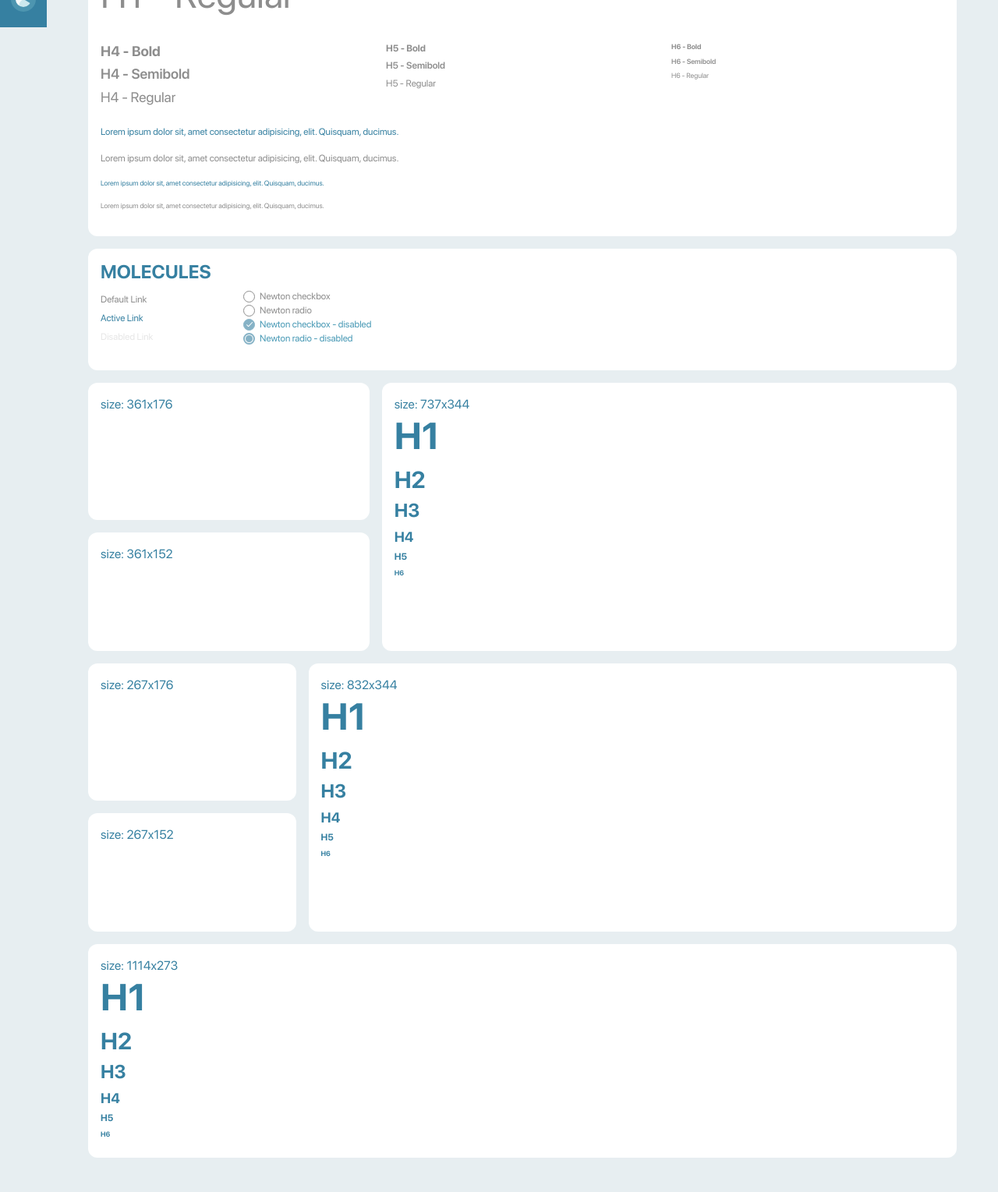
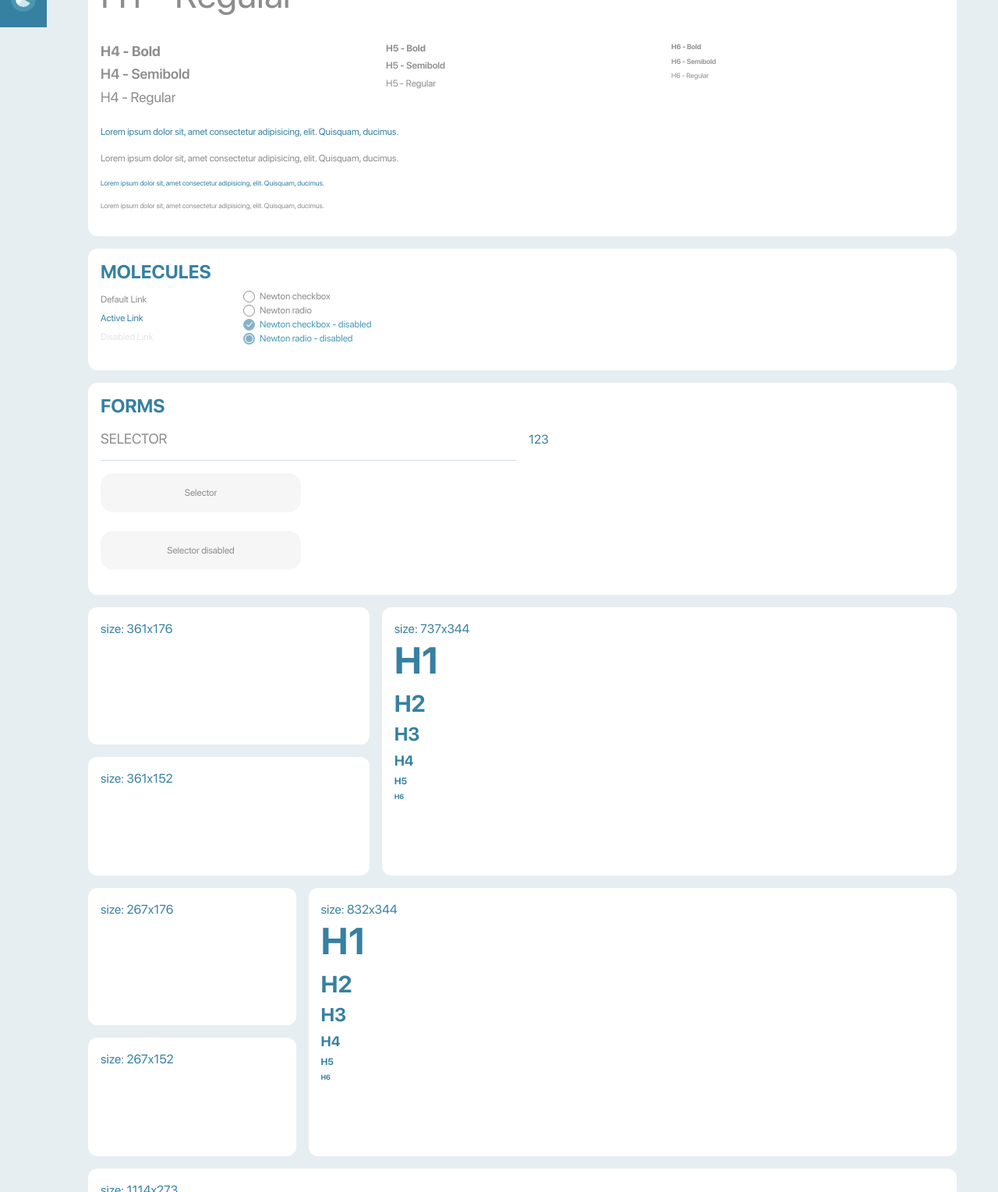
Before and after one commit to Alexsab/newtonteach.me, a Jekyll site: the page built from index.html, in a window 1280 px wide, cut to the strip 865-2394 px from the top of the page. Shown: the whole strip at 78% size. Built offline with Jekyll 4.4.1, drawn with Linux system fonts in a browser that asks for light colours.

Commit message:
Selector - Form Component

```diff
--- a/_auth/sign-up.html
+++ b/_auth/sign-up.html
@@ -3,4 +3,4 @@ layout: auth
 title: "Sign Up"
 ---
 
-<h1>Welcome</h1>
+<h2>Welcome</h2>
--- /dev/null
+++ b/_includes/design-system/forms.html
@@ -0,0 +1,26 @@
+<div class="col-12">
+	<div class="card mb-3">
+		<div class="card-body">
+			<h3 class="card-title mb-3">FORMS</h3>
+			<div class="row">
+				<div class="col">
+					<h4 class="color-primary-darkest fw-normal">SELECTOR</h4>
+					<hr>
+
+					<label class="selector-button">
+						<input type="radio" name="selector" class="w-0 h-0 position-absolute invisible">
+						<span class="d-flex align-items-center justify-content-center color-primary-darkest color-primary-lighter-bg rounded-3 fz-normal lh-1">Selector</span>
+					</label>
+					<br><br>
+					<label class="selector-button disabled">
+						<input type="radio" name="selector" class="w-0 h-0 position-absolute invisible" disabled>
+						<span class="d-flex align-items-center justify-content-center color-primary-darkest color-primary-lighter-bg rounded-3 fz-normal lh-1">Selector disabled</span>
+					</label>
+
+				</div>
+				<div class="col">123</div>
+			</div>
+			<!-- /.row -->
+		</div>
+	</div>
+</div>
--- a/_layouts/content.html
+++ b/_layouts/content.html
@@ -9,6 +9,7 @@ layout: default
 
 		{%- include design-system/typography.html -%}
 		{%- include design-system/molecules.html -%}
+		{%- include design-system/forms.html -%}
 
 		<div class="col-4">
 			<div class="card mb-3">
--- a/src/sass/components/_form-components.sass
+++ b/src/sass/components/_form-components.sass
@@ -81,3 +81,22 @@
 	@include interpolate(margin-right, $LP, $fullHD, 4.5px, 6px)
 	&:last-child
 		margin-right: 0
+
+// selector-button
+.selector-button
+	span
+		@include interpolate(width, $LP, $fullHD, 257px, 343px)
+		@include interpolate(height, $LP, $fullHD, 50px, 67px)
+		cursor: pointer
+		transition: all .25s ease-out
+		&:hover
+			background-color: $color_primary_light
+	input
+		&:checked
+			~ span
+				background-color: $primary_light
+				color: $white
+	&.disabled
+		span
+			cursor: default
+			background-color: $color_primary_lighter
```
Also changed, not shown: css/main.css, css/main.min.css.
